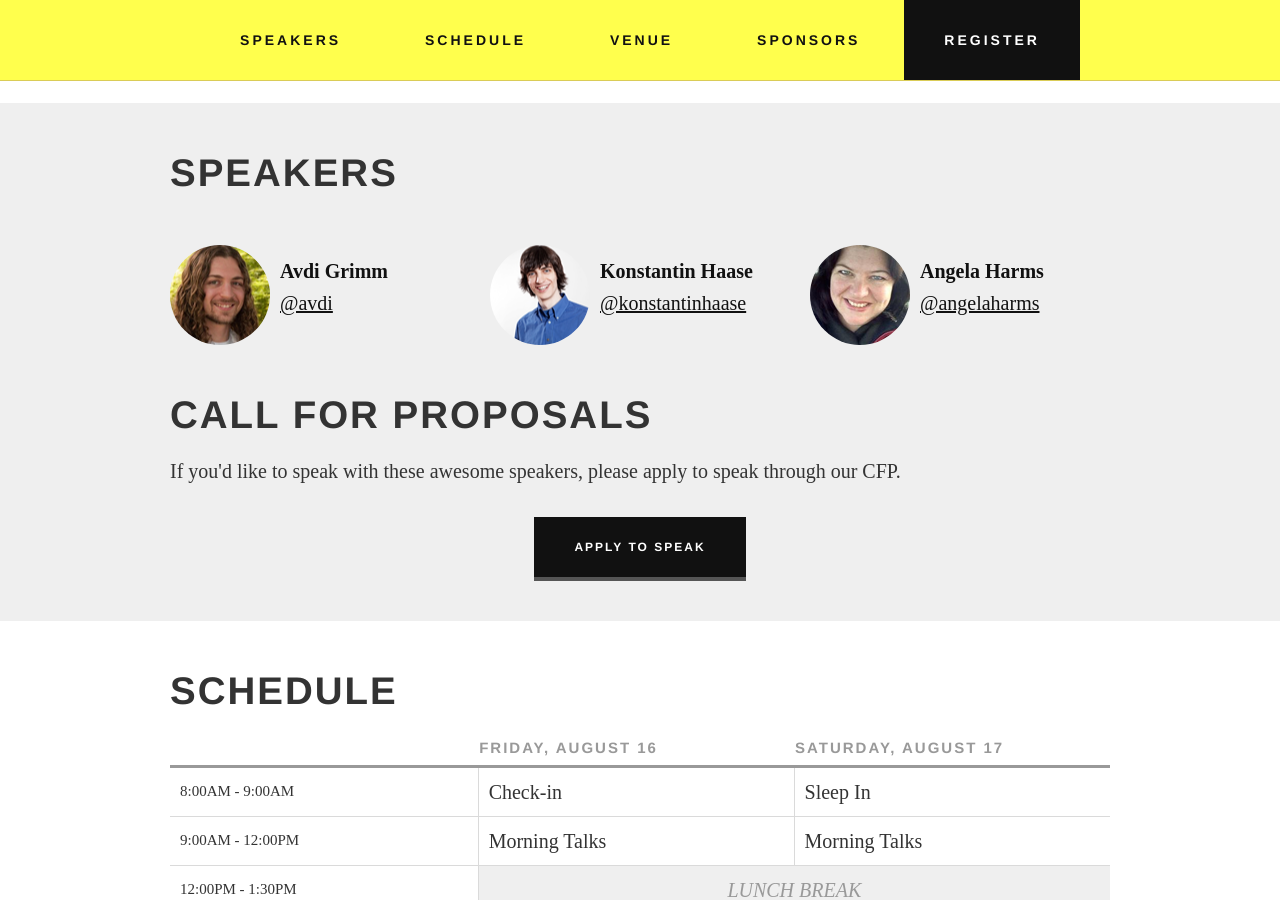
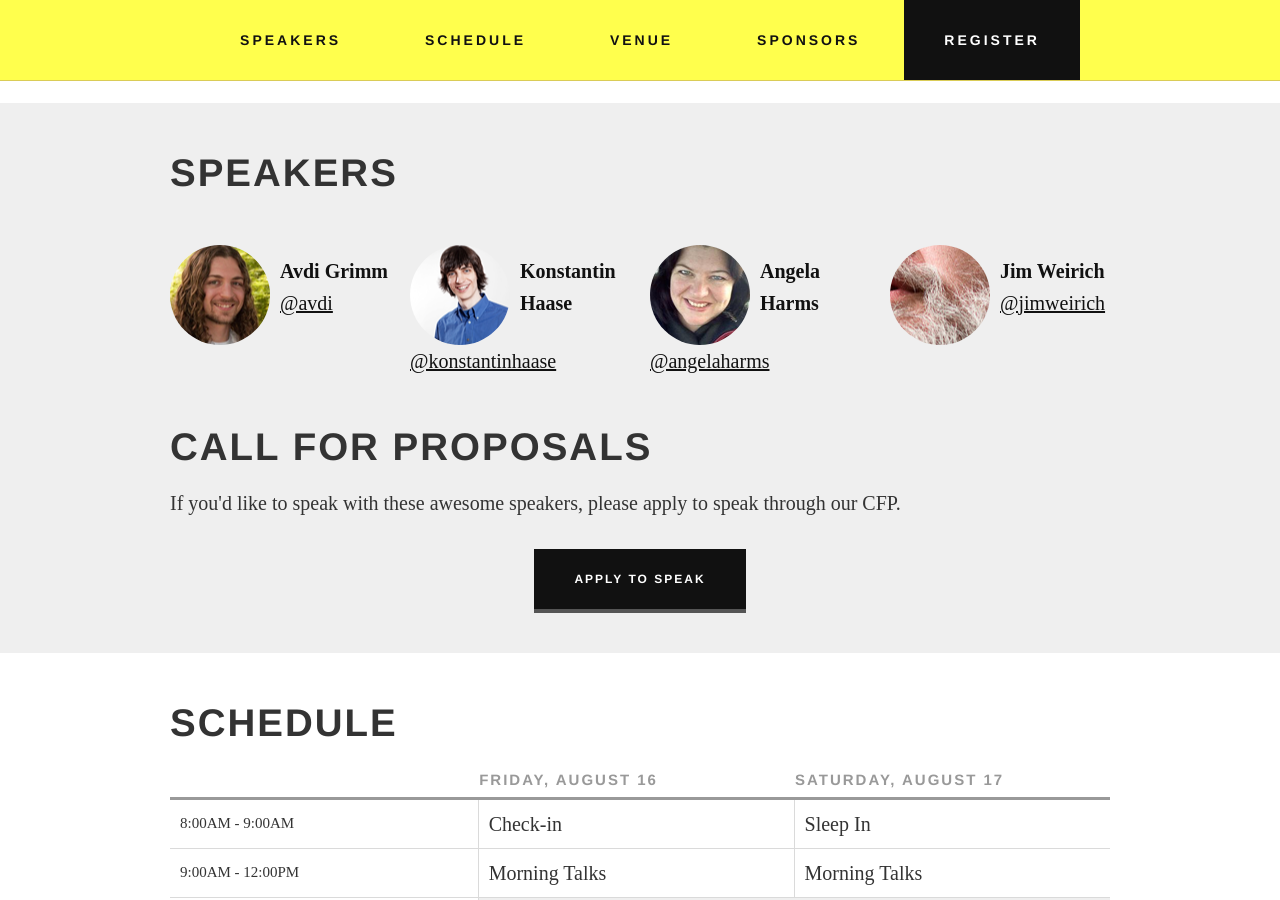
Before and after one commit to colindean/steelcityruby.github.com, a Jekyll site: the page built from index.html, in a window 1280 px wide and 900 px high, scrolled down 806 px. Built offline with Jekyll 4.4.1, drawn with Linux system fonts in a browser that asks for light colours; nearby versions of some CDN libraries; some web fonts are replaced; Markdown is read by kramdown in place of the engine named in the settings; comment, search, counter and statistics services are not loaded.

Commit message:
Adds Jim Weirich to speaker lineup

```diff
--- a/index.html
+++ b/index.html
@@ -54,22 +54,28 @@ title: Steel City Ruby Conference 2013
         <div class="clear">&nbsp;</div>
 
         <div class="row">
-          <div class="span4 speaker">
+          <div class="span3 speaker">
             <div class="speaker-avatar" style="background-image: url('img/speakers/avdi.png');">&nbsp;</div>
             <div class="speaker-name">Avdi Grimm</div>
             <a class="speaker-handle" href="http://twitter.com/avdi">@avdi</a>
           </div>
 
-          <div class="span4 speaker">
+          <div class="span3 speaker">
             <div class="speaker-avatar" style="background-image: url('img/speakers/konstantin.png');">&nbsp;</div>
             <div class="speaker-name">Konstantin Haase</div>
             <a class="speaker-handle" href="http://twitter.com/konstantinhaase">@konstantinhaase</a>
           </div>
 
-          <div class="span4 speaker">
+          <div class="span3 speaker">
             <div class="speaker-avatar" style="background-image: url('img/speakers/angela.png');">&nbsp;</div>
             <div class="speaker-name">Angela Harms</div>
             <a class="speaker-handle" href="http://twitter.com/angelaharms">@angelaharms</a>
+          </div>
+
+          <div class="span3 speaker">
+            <div class="speaker-avatar" style="background-image: url('img/speakers/jim.png');">&nbsp;</div>
+            <div class="speaker-name">Jim Weirich</div>
+            <a class="speaker-handle" href="http://twitter.com/jimweirich">@jimweirich</a>
           </div>
         </div>
 
```
Also changed, not shown: img/speakers/jim.png (added).
